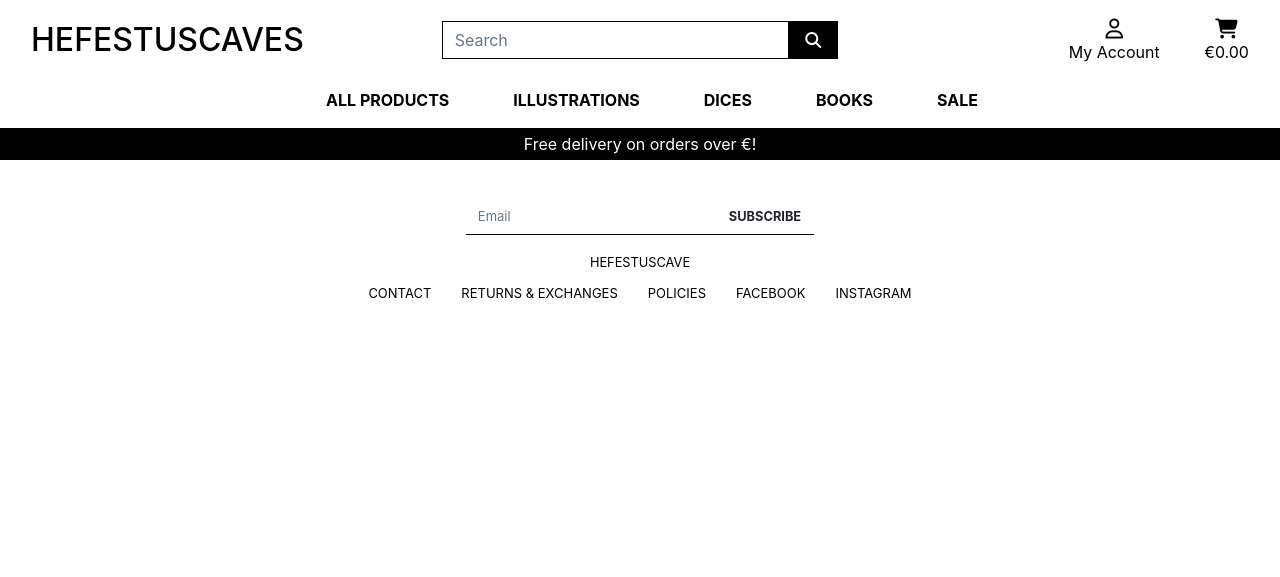
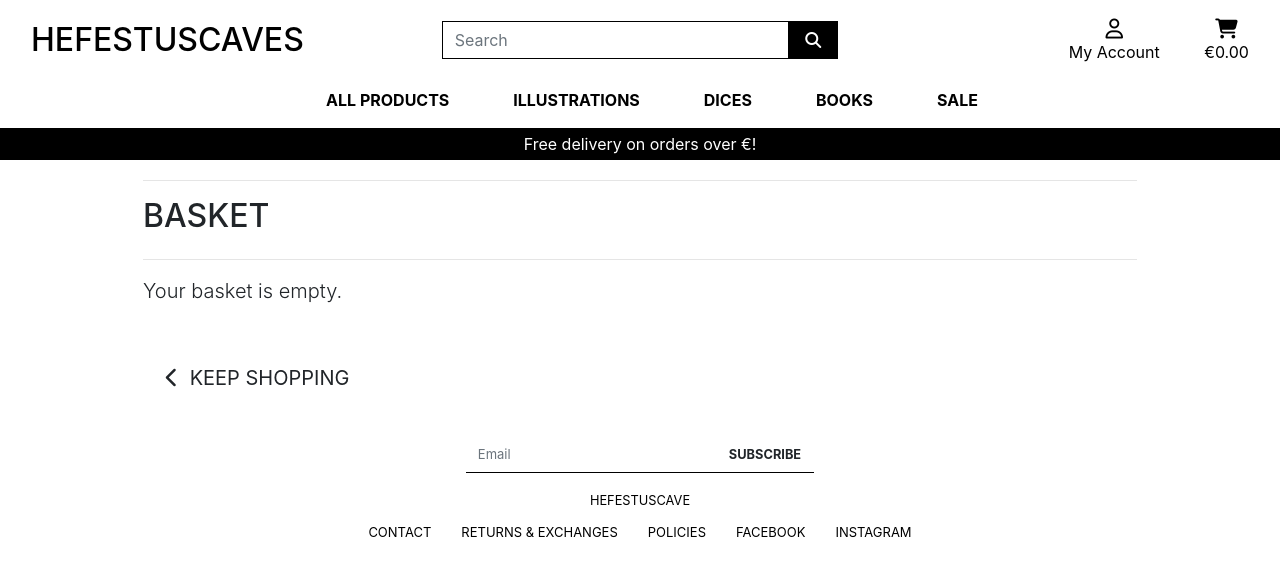
Before and after one commit to tinobragaa/hefestus-cave, a Django app: page /cart/ in a window 1280 px wide. Shown: the top 577 px of the page. Run offline with Django 3.2, Linux system fonts and the light colour scheme; parts of the project's set-up code (start-up, migrations or seed data) failed here and were passed over; some libraries are stand-ins or nearby versions.

Commit message:
Add: added content to the cart.html file

```diff
--- a/cart/templates/cart/cart.html
+++ b/cart/templates/cart/cart.html
@@ -11,4 +11,30 @@
 
 {% block content %}
 
+<div class="overlay"></div>
+<div class="container mb-2">
+    <div class="row">
+        <div class="col">
+            <hr>
+            <h2 class="logo-font mb-4">Basket</h2>
+            <hr>
+        </div>
+    </div>
+
+    <div class="row">
+        <div class="col">
+            {% if basket_items %}
+            {% else %}
+                    <p class="lead mb-5">Your basket is empty.</p>
+                    <a href="{% url 'products' %}" class="btn btn-outline-black rounded-0 btn-lg">
+                        <span class="icon">
+                            <i class="fas fa-chevron-left"></i>
+                        </span>
+                        <span class="text-uppercase">Keep Shopping</span>
+                    </a>
+            {% endif %}
+        </div>
+    </div>
+</div>
+
 {% endblock %}
```
